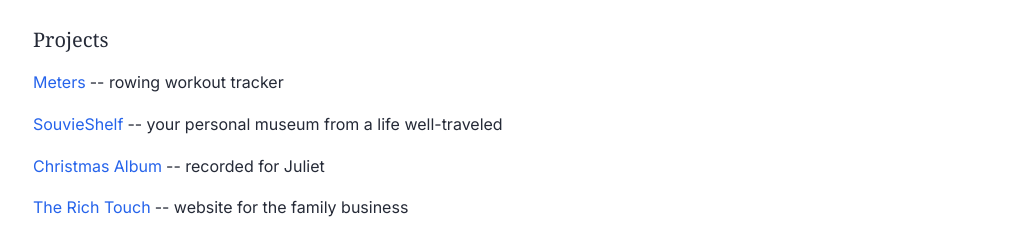
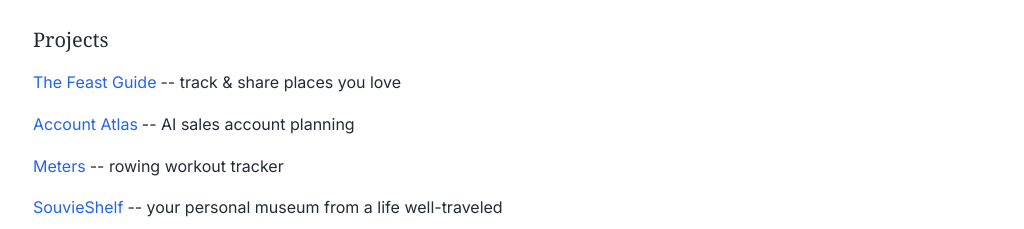
Before and after one commit to jonmgalante/galante-portfolio-hub, a React (Vite) app: page / in a window 1280 px wide. Shown: the part 396-625 px from the top of the page, without its empty margins (127-1151 px from the left). Built offline with nearby package versions, Linux system fonts and the light colour scheme.

Commit message:
Add new projects to ProjectsSection component

```diff
--- a/src/components/ProjectsSection.tsx
+++ b/src/components/ProjectsSection.tsx
@@ -35,6 +35,16 @@ const ProjectsSection: React.FC<ProjectsSectionProps> = ({ projects, loading })
       ) : (
         <>
           <Project
+            title="The Feast Guide"
+            description="track & share places you love"
+            link="https://apps.apple.com/us/app/the-feast-guide/id6761208798"
+          />
+          <Project
+            title="Account Atlas"
+            description="AI sales account planning"
+            link="https://account-atlas.com/"
+          />
+          <Project
             title="Meters"
             description="rowing workout tracker"
             link="https://apps.apple.com/us/app/meters-rowing-log/id6757317631"
```
